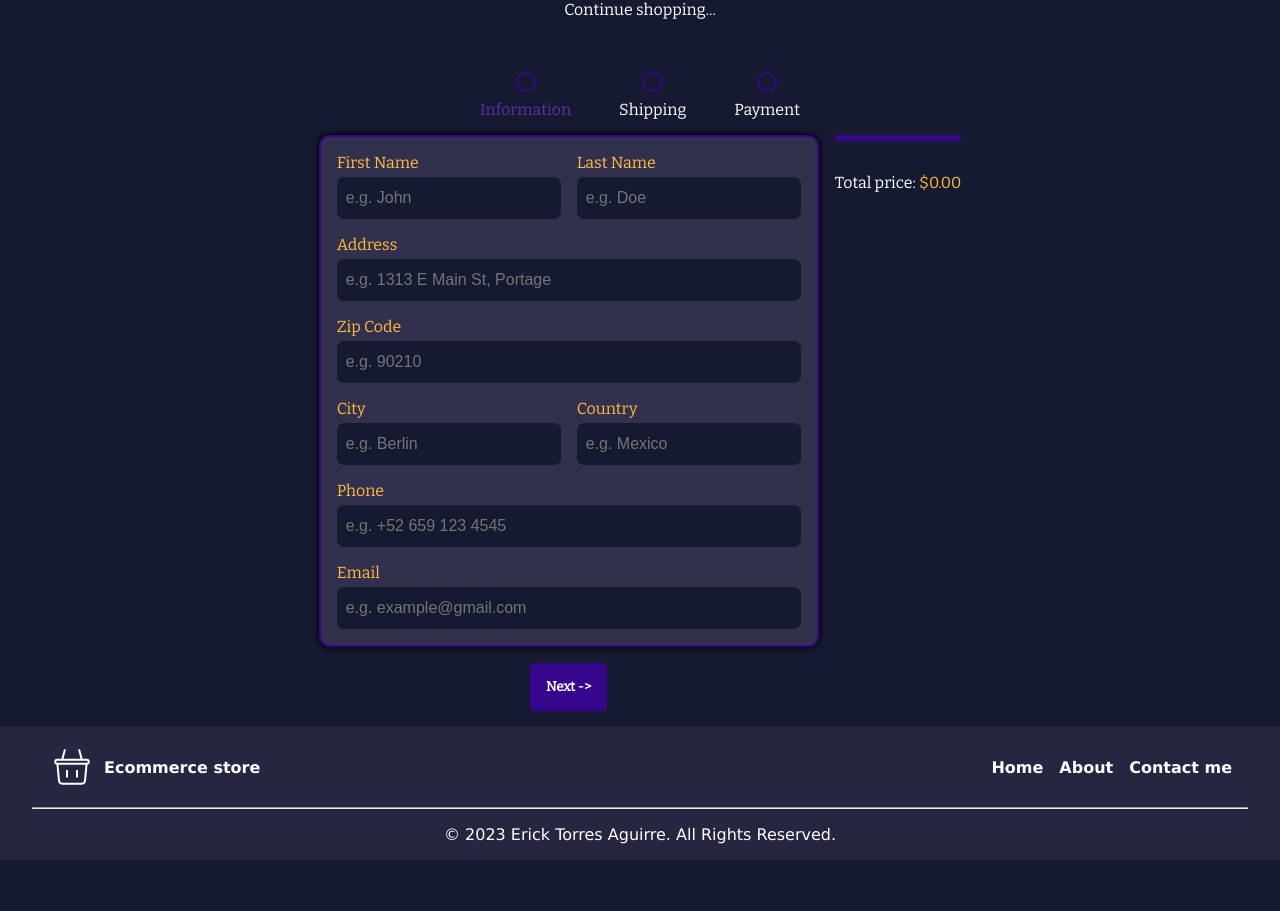
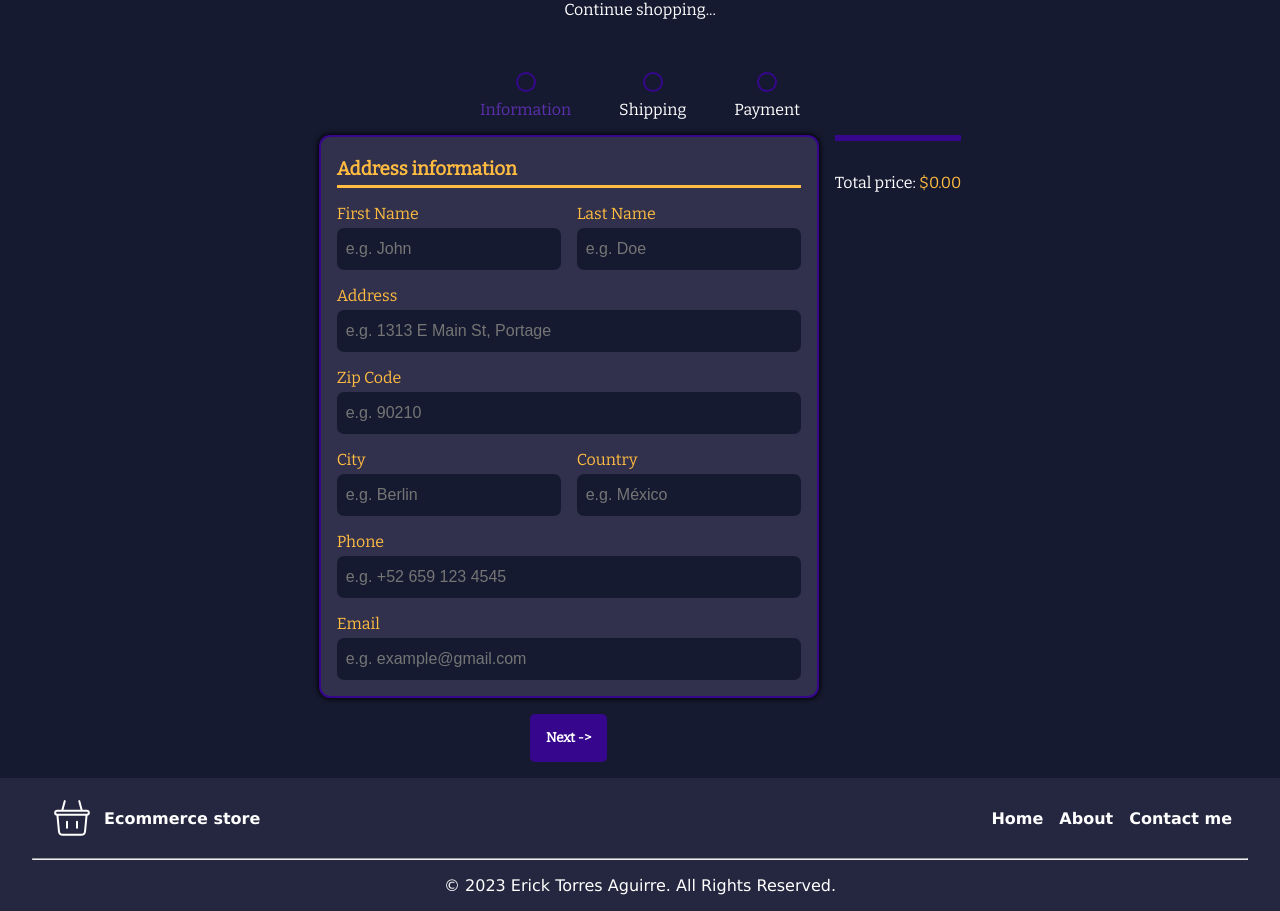
Before and after one commit to Eckry/store-app, a React (Vite) app: page /store-app/checkout/data in a window 1280 px wide. Before the commit the page ends 860 px from the top, so only its background shows below. Built offline with nearby package versions, Linux system fonts and the light colour scheme.

Commit message:
add title to address page

```diff
--- a/src/routes/Address.jsx
+++ b/src/routes/Address.jsx
@@ -35,6 +35,7 @@ export default function Address() {
   return (
     <form className="address-form" onSubmit={handleSubmit}>
       <div className="address-container">
+        <h3 className="address-title">Address information</h3>
         <div className="address-wrapper">
           <label htmlFor="firstName" className="form-label">
             First Name
@@ -107,7 +108,7 @@ export default function Address() {
               type="text"
               name="country"
               defaultValue={data.country}
-              placeholder="e.g. Mexico"
+              placeholder="e.g. México"
             />
           </label>
         </div>
--- a/src/routes/styles/Address.css
+++ b/src/routes/styles/Address.css
@@ -61,3 +61,9 @@
 .address-button:hover {
   background-color: var(--tertiary-brighty-color);
 }
+
+.address-title {
+  padding: 5px 0;
+  color: var(--highlight-color-two);
+  border-bottom: 3px solid var(--highlight-color-two);
+}
```
